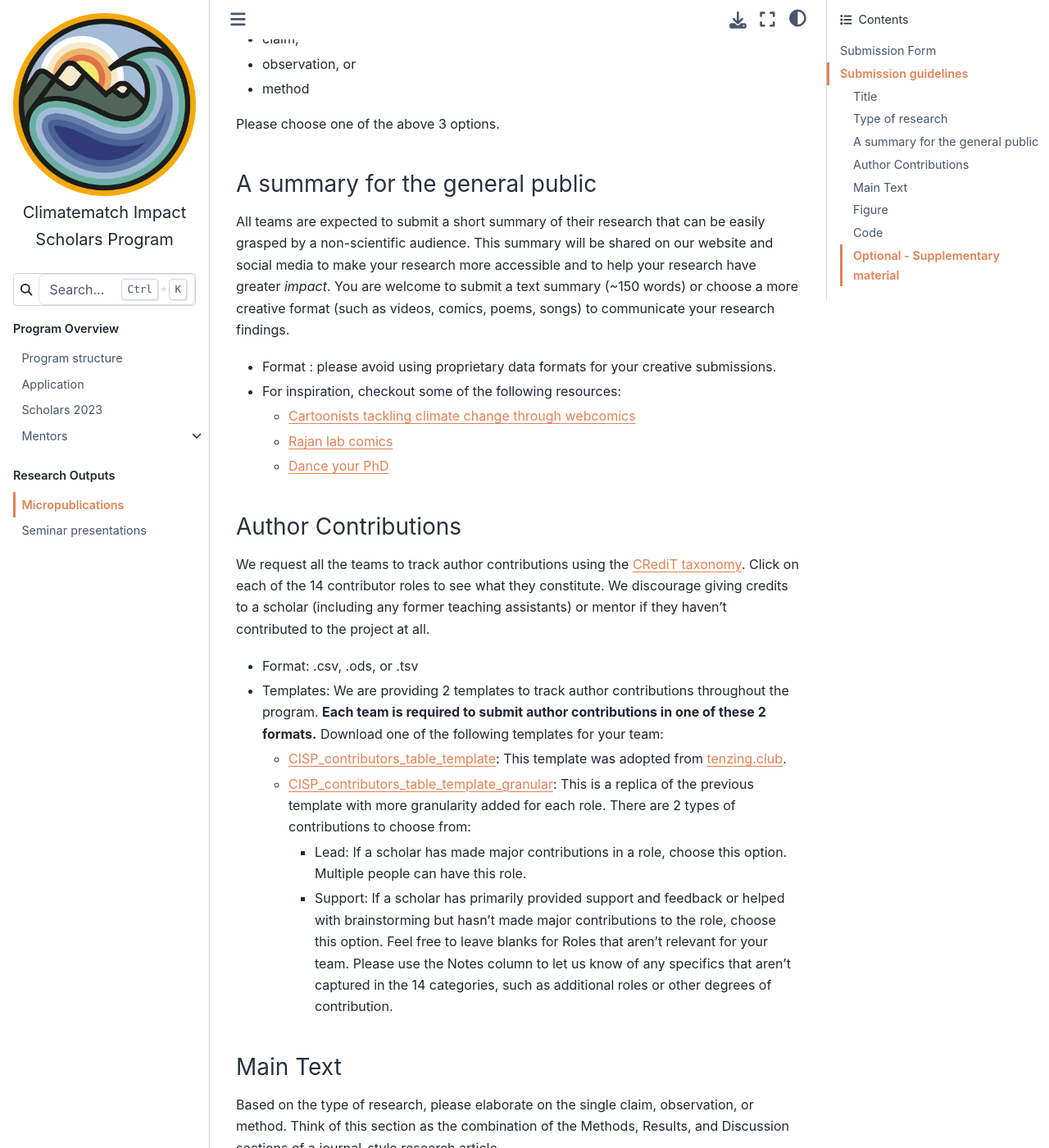
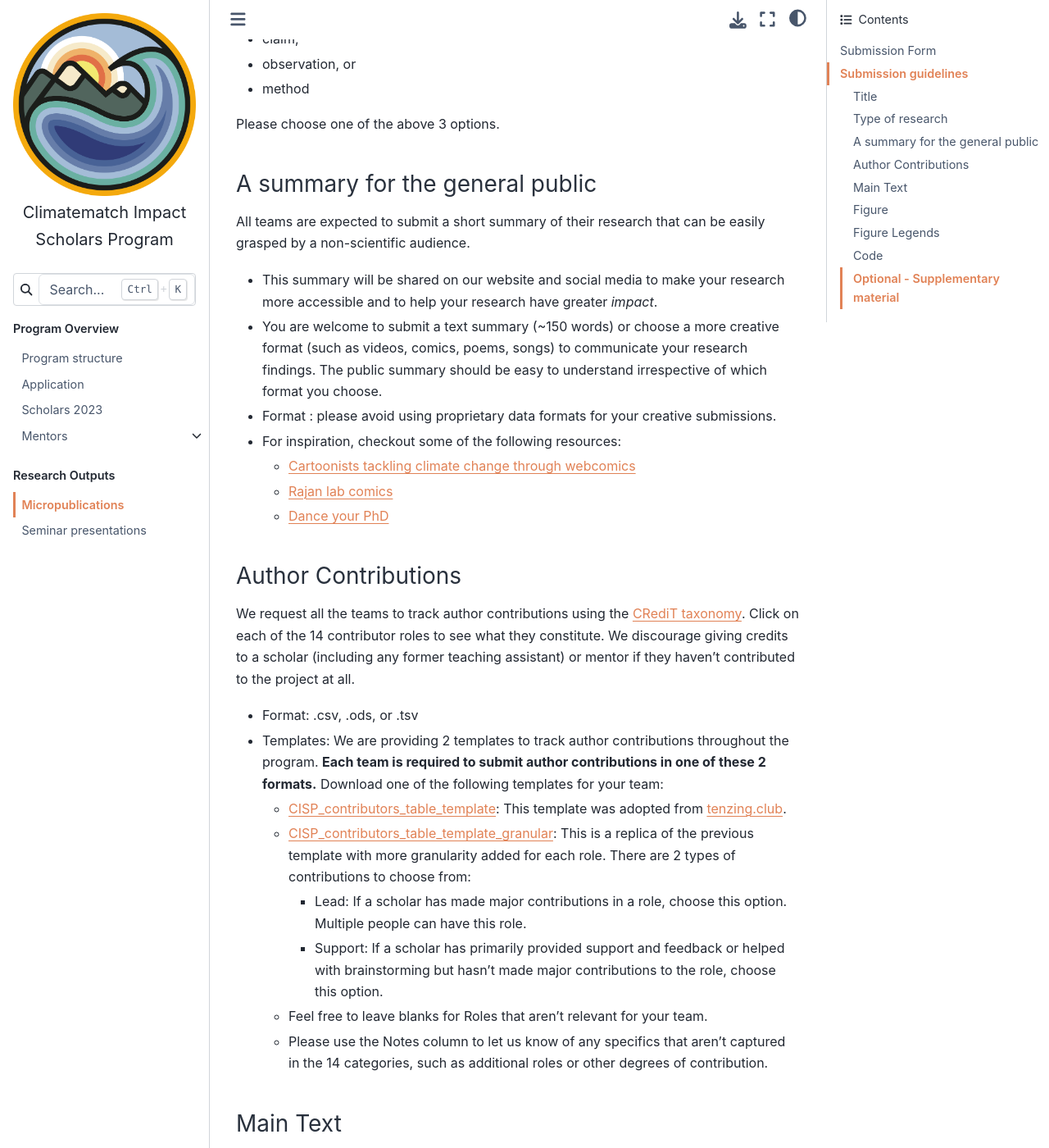
Before and after one commit to neuromatch/impact-scholars, a Jupyter Book: the page built from output-guidelines/micropublications.md, in a window 1280 px wide and 1400 px high, scrolled down 897 px. Shown: the whole window at 82% size. Built offline with Jupyter Book 1.0.4 settings and Sphinx 7.4.7 and the Sphinx Book theme 1.1.4, drawn with Linux system fonts in a browser that asks for light colours; some of the changed text lies outside the part shown.

Commit message:
Incorporate feedback for micropublications.md

```diff
--- a/output-guidelines/micropublications.md
+++ b/output-guidelines/micropublications.md
@@ -25,23 +25,26 @@ Each micropublication should provide evidence to support **one** specific:
 Please choose one of the above 3 options.
 
 ### A summary for the general public
-All teams are expected to submit a short summary of their research that can be easily grasped by a non-scientific audience. This summary will be shared on our website and social media to make your research more accessible and to help your research have greater *impact*. You are welcome to submit a text summary (~150 words) or choose a more creative format (such as videos, comics, poems, songs) to communicate your research findings.
-
-- Format : please avoid using proprietary data formats for your creative submissions.
-- For inspiration, checkout some of the following resources:
-  - [Cartoonists tackling climate change through webcomics](https://www.dw.com/en/cartoonists-tackling-climate-change-through-webcomics/a-63499432)
-  - [Rajan lab comics](https://www.rajanlab.com/comics)
-  - [Dance your PhD](https://www.youtube.com/results?search_query=dance+your+phd)
+All teams are expected to submit a short summary of their research that can be easily grasped by a non-scientific audience.
+  - This summary will be shared on our website and social media to make your research more accessible and to help your research have greater *impact*.
+  - You are welcome to submit a text summary (~150 words) or choose a more creative format (such as videos, comics, poems, songs) to communicate your research findings. The public summary should be easy to understand irrespective of which format you choose.
+  - Format : please avoid using proprietary data formats for your creative submissions.
+  - For inspiration, checkout some of the following resources:
+    - [Cartoonists tackling climate change through webcomics](https://www.dw.com/en/cartoonists-tackling-climate-change-through-webcomics/a-63499432)
+    - [Rajan lab comics](https://www.rajanlab.com/comics)
+    - [Dance your PhD](https://www.youtube.com/results?search_query=dance+your+phd)
 
 ### Author Contributions
-We request all the teams to track author contributions using the [CRediT taxonomy](https://credit.niso.org). Click on each of the 14 contributor roles to see what they constitute. We discourage giving credits to a scholar (including any former teaching assistants) or mentor if they haven't contributed to the project at all.
+We request all the teams to track author contributions using the [CRediT taxonomy](https://credit.niso.org). Click on each of the 14 contributor roles to see what they constitute. We discourage giving credits to a scholar (including any former teaching assistant) or mentor if they haven't contributed to the project at all.
 - Format: .csv, .ods, or .tsv
 - Templates: We are providing 2 templates to track author contributions throughout the program. **Each team is required to submit author contributions in one of these 2 formats.** Download one of the following templates for your team:
   - [CISP_contributors_table_template](https://docs.google.com/spreadsheets/d/140bNO83-GkOP1SYXWLpZmY27a5wxtj97gOR-5CaMXDQ/edit?usp=sharing): This template was adopted from [tenzing.club](https://contributorshipcollaboration.github.io/projects/tenzingclub).
   - [CISP_contributors_table_template_granular](https://docs.google.com/spreadsheets/d/1fw34ZjKaZQ9iv6ld6YT1kZP2uyg0CbmJIZdM88tb07E/edit?usp=sharing): This is a replica of the previous template with more granularity added for each role. There are 2 types of contributions to choose from:
     - Lead: If a scholar has made major contributions in a role, choose this option. Multiple people can have this role.
     - Support: If a scholar has primarily provided support and feedback or helped with brainstorming but hasn't made major contributions to the role, choose this option.
-Feel free to leave blanks for Roles that aren't relevant for your team. Please use the Notes column to let us know of any specifics that aren't captured in the 14 categories, such as additional roles or other degrees of contribution.
+  - Feel free to leave blanks for Roles that aren't relevant for your team.
+  - Please use the Notes column to let us know of any specifics that aren't captured in the 14 categories, such as additional roles or other degrees of contribution.
+
 ### Main Text
 Based on the type of research, please elaborate on the single claim, observation, or method. Think of this section as the combination of the Methods, Results, and Discussion sections of a journal-style research article.
   - Word limit: 1500 words
@@ -52,10 +55,14 @@ Based on the type of research, please elaborate on the single claim, observation
 ### Figure
 Support your claim, observation, or method with **a single figure**.
   - Format: .svg or .png
-  - Add figure legends for each of the panels within this single figure.
   - You can add up to 6 panels to this figure.
   - Please be mindful of avoiding colors (such as red, especially in combination with green or black) that are commonly not visible to people with color blindness. We encourage you to try tools like the [Color Blindness Simulator](https://www.color-blindness.com/coblis-color-blindness-simulator) to check the accessibility of the figure. If possible, use shapes instead of colors to disambiguate objects.
   - If you've run simulation(s) and feel that a video or gif may be more informative, please feel free to add that instead of a figure.
+
+### Figure Legends
+Add figure legends for each of the panels within the single figure.
+  - Please add the figure legend directly in the text box.
+  - If you've uploaded a video instead of a figure, please describe the video.
 
 ### Code
 Please include any relevant code that can be used to reproduce the figure.
@@ -63,8 +70,10 @@ Please include any relevant code that can be used to reproduce the figure.
   - Each code can be in the form of separate file(s) such as a jupyter notebook, jupyter book, or other code file(s).
   - Code written in a proprietaty software format or language will not be accepted. We require the code to be open source.
   - Do provide a ReadMe.md file with clear instructions on how to run the code and how to access the data.
-  - Data: Please also provide clear instructions in the code on how to access the data used to conduct the research.
+  - Data : Please also provide clear instructions in the code on how to access the data used to conduct the research.
   - You are welcome to add a link to your code's repository in the ReadMe.md file but we require all code to be submitted as well.
 
 ### Optional - Supplementary material
 Use this to upload any additional information relevant to your research output.
+  - While we expect the micropublication submission to be in English, we encourage scholars to use this section to submit the micropublication or parts of the micropublication (such as the summary for the general pubic) in other languages.
+  - If you are submitting more than 1 file, please upload them together in a .zip file.
```
